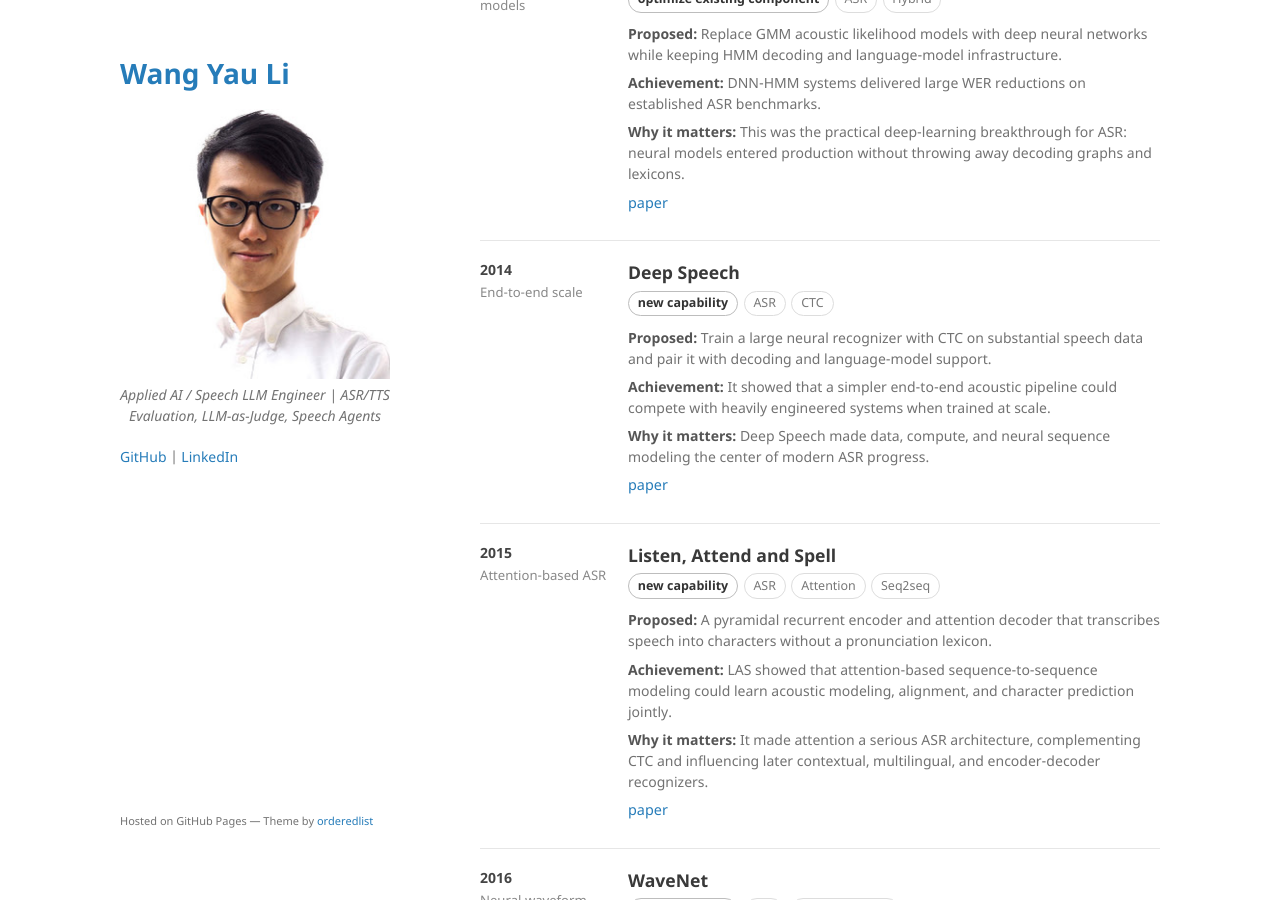
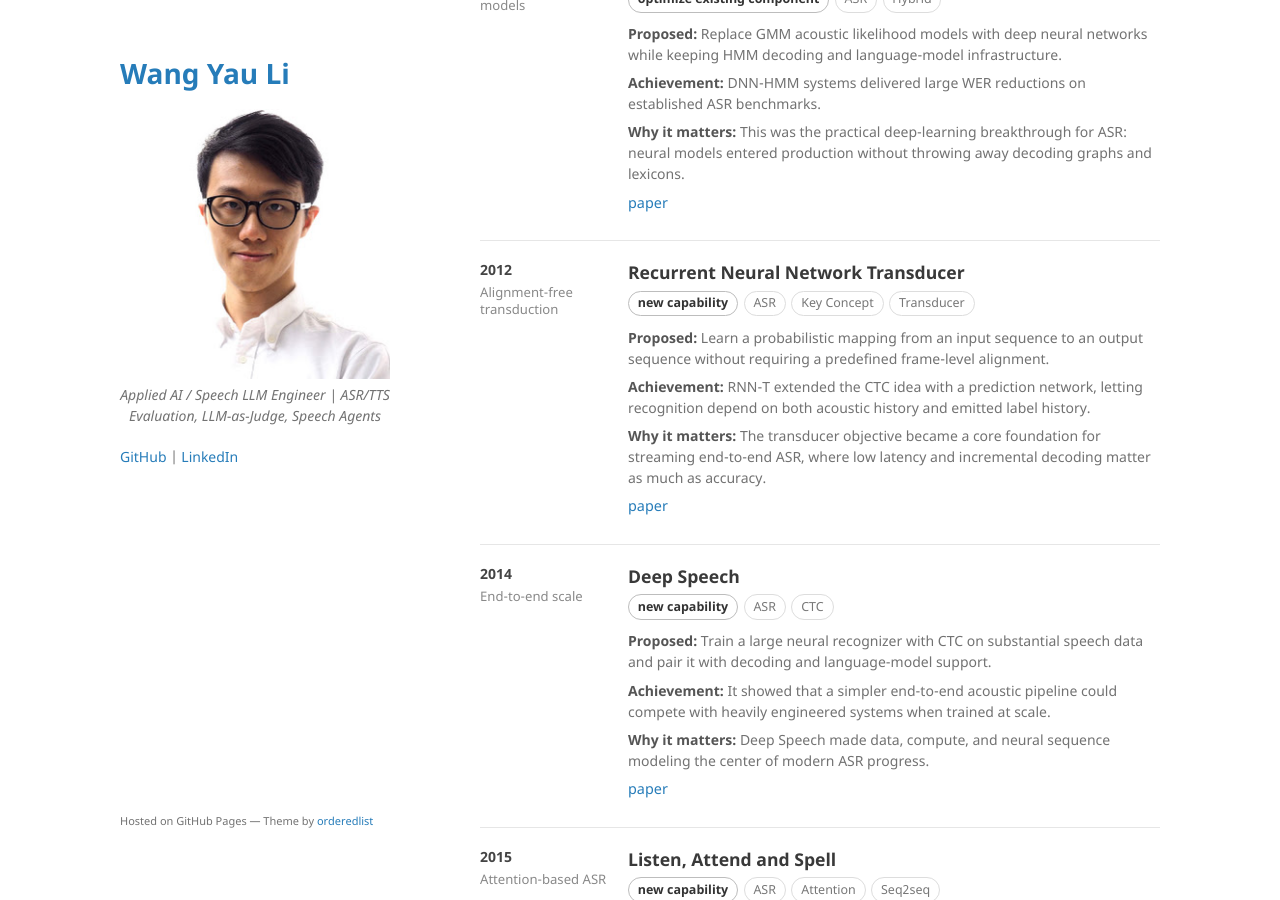
Before and after one commit to kennethli319/kennethli319.github.io, a Jekyll site: the page built from speech-timeline.md, in a window 1280 px wide and 900 px high, scrolled down 5057 px. Built offline with Jekyll 4.4.1, drawn with Linux system fonts in a browser that asks for light colours.

Commit message:
Add RNN-T speech timeline milestone

```diff
--- a/speech-timeline.md
+++ b/speech-timeline.md
@@ -394,6 +394,21 @@ title: Speech Timeline
 
 <section class="speech-row">
   <aside class="speech-year">
+    2012
+    <div class="speech-kicker">Alignment-free transduction</div>
+  </aside>
+  <div class="speech-body">
+    <h2>Recurrent Neural Network Transducer</h2>
+    <div class="speech-meta"><span class="speech-impact">new capability</span><span class="speech-tag">ASR</span><span class="speech-tag">Key Concept</span><span class="speech-tag">Transducer</span></div>
+    <p><strong>Proposed:</strong> Learn a probabilistic mapping from an input sequence to an output sequence without requiring a predefined frame-level alignment.</p>
+    <p><strong>Achievement:</strong> RNN-T extended the CTC idea with a prediction network, letting recognition depend on both acoustic history and emitted label history.</p>
+    <p><strong>Why it matters:</strong> The transducer objective became a core foundation for streaming end-to-end ASR, where low latency and incremental decoding matter as much as accuracy.</p>
+    <p class="speech-source"><a href="https://arxiv.org/abs/1211.3711">paper</a></p>
+  </div>
+</section>
+
+<section class="speech-row">
+  <aside class="speech-year">
     2014
     <div class="speech-kicker">End-to-end scale</div>
   </aside>
```
